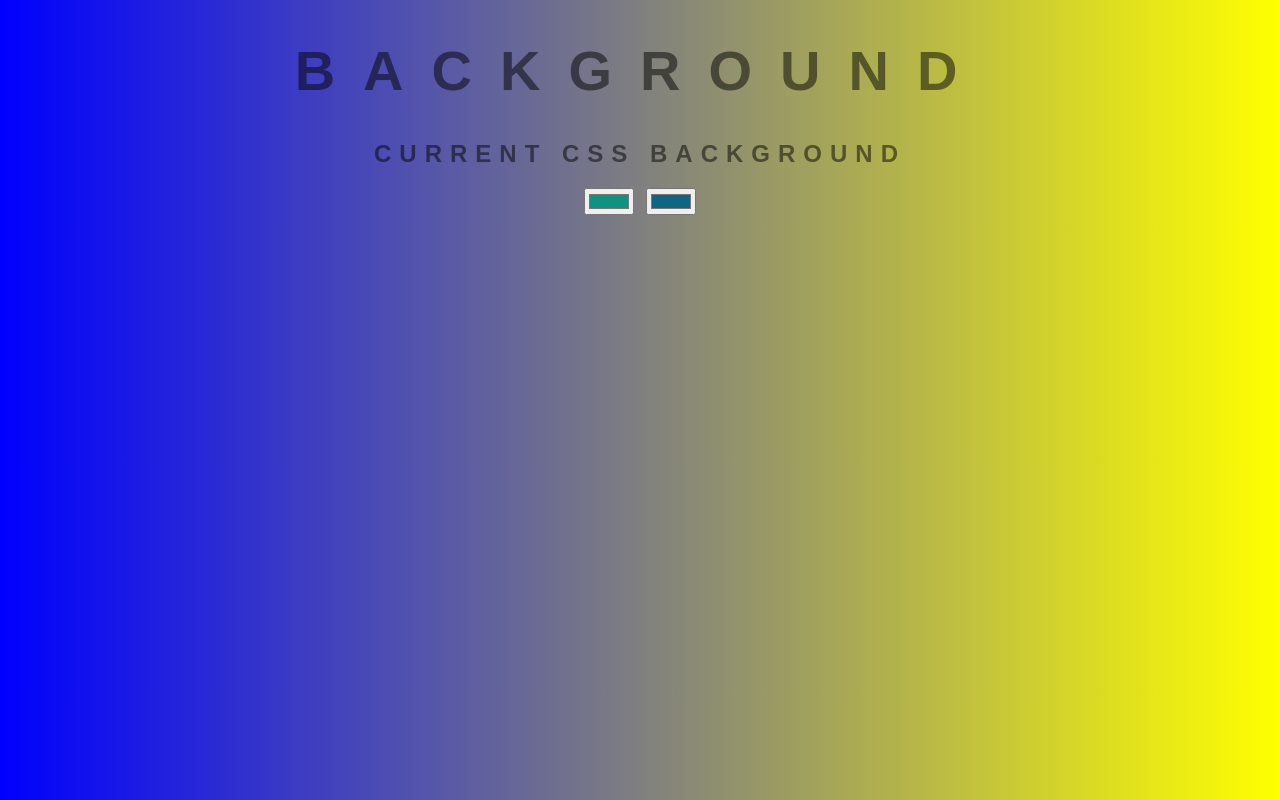
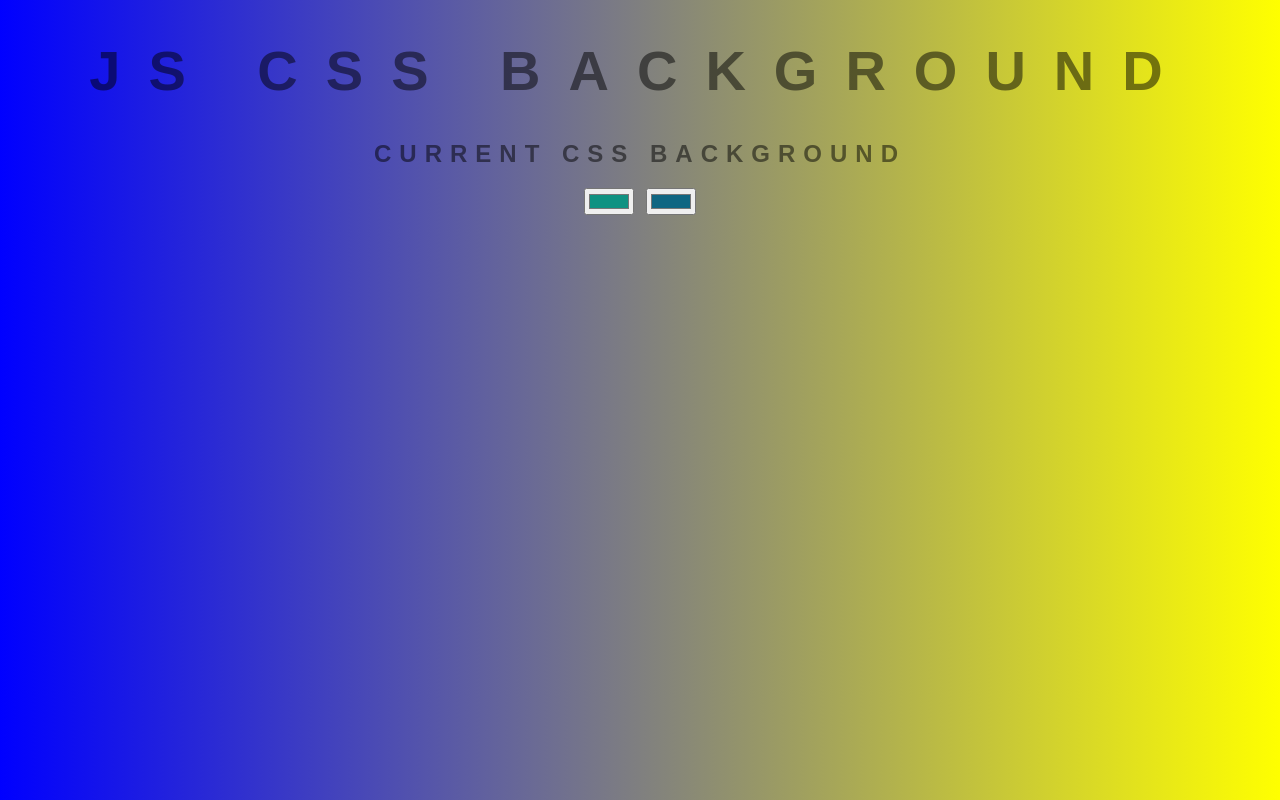
Before and after one commit to allahgabo/Background-generator, a plain HTML site: page index.html in a window 1280 px wide. Drawn offline with Linux system fonts and the light colour scheme.

Commit message:
change h1

```diff
--- a/index.html
+++ b/index.html
@@ -7,7 +7,7 @@
 	<link rel="stylesheet" type="text/css" href="style.css">
 </head>
 <body id="gredient">
-<h1>Background</h1>
+<h1> JS CSS Background</h1>
 	<h2>Current CSS Background </h2>
 	<input class="color1 " type="color" name="color1" value="#109282">
 	<input class="color2 " type="color" name="color2" value="#106682">
```
